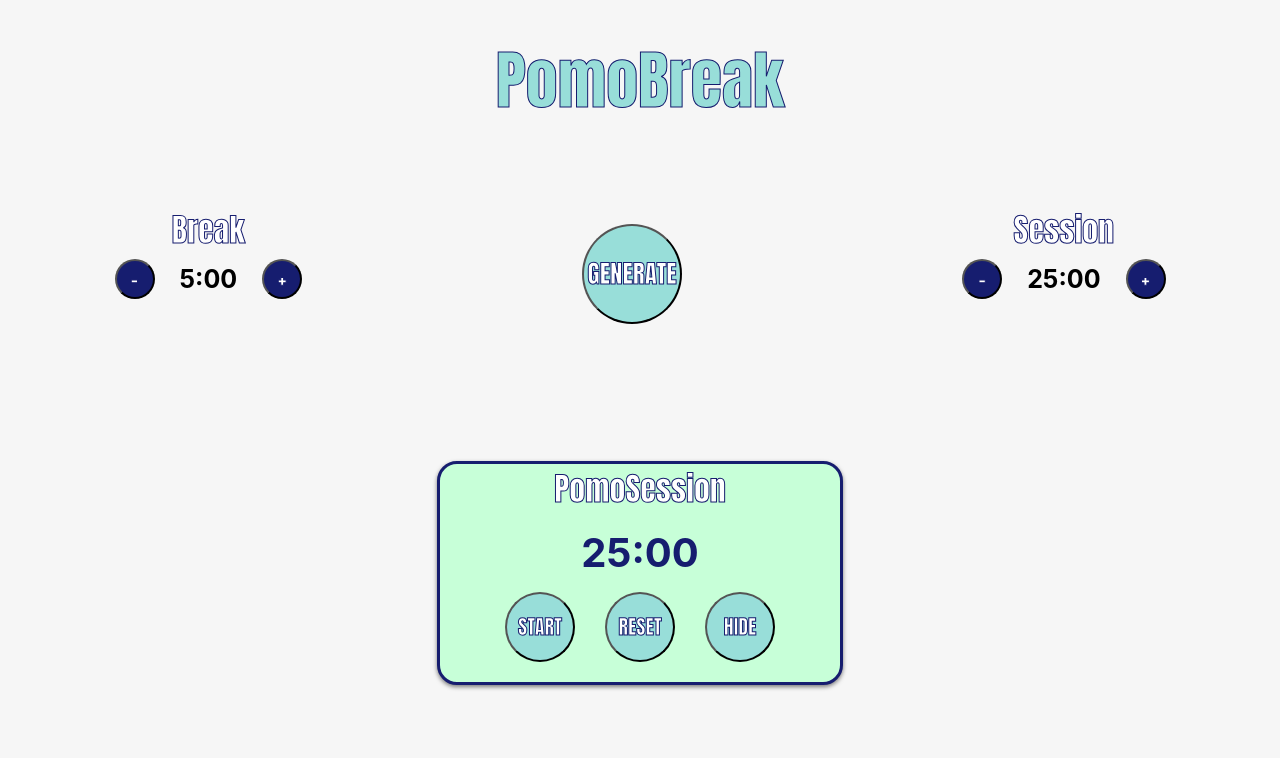
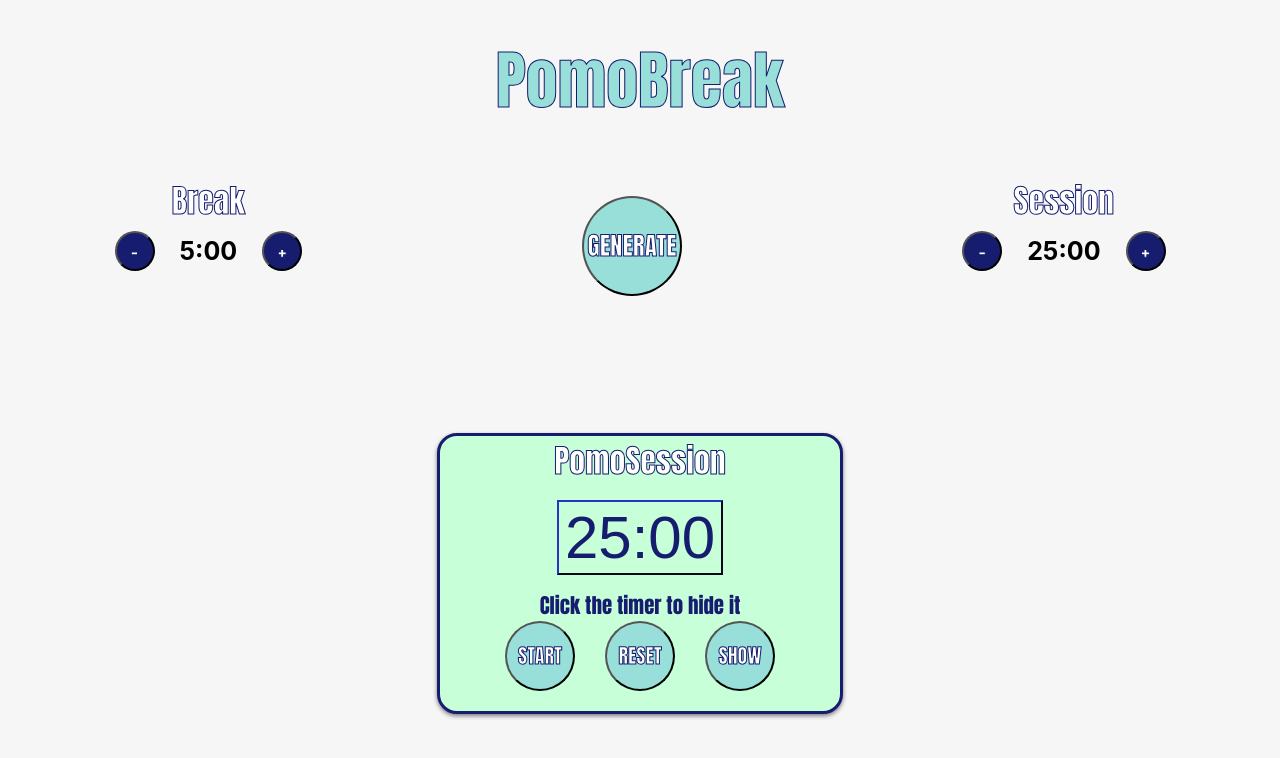
Before and after one commit to victoriadealba/Pomobreak, a React (Create React App) app in the folder client/: page / in a window 1280 px wide. Shown: the top 758 px of the page. Built offline with nearby package versions, Linux system fonts and the light colour scheme.

Commit message:
Hide Timer Button

```diff
--- a/client/src/App.css
+++ b/client/src/App.css
@@ -39,9 +39,20 @@ h2{
    margin:15px;
 
  }
+
  h5{
    font-size: 25px;
    margin: 10px;
+ }
+
+ h7 {
+  text-align: center;
+  font-size: 1.3rem;
+  margin-left: 60px;
+  margin-right: 60px;
+  color: #161D6F ;
+  font-family: Impact, fantasy;
+  overflow-wrap: normal;
  }
 
 .intervals{
@@ -210,3 +221,27 @@ h2{
   display:inline-block;
   text-transform: uppercase;
 }
+
+.hideTimer {
+  font-size: 60px;
+  background-color: #C7FFD8;
+  color: #161D6F;
+  margin-right: 100px;
+  margin-left: 100px;
+  margin-bottom: 15px;
+  margin-top: 15px;
+  border-color: #161D6F;
+  text-align: center;
+}
+
+.hideTimer:focus {
+  font-size: 60px;
+  background-color: #C7FFD8;
+  color: #C7FFD8;
+  margin-right: 100px;
+  margin-left: 100px;
+  margin-bottom: 15px;
+  margin-top: 15px;
+  border-color: #161D6F;
+  text-align: center;
+}
--- a/client/src/components/Timer.js
+++ b/client/src/components/Timer.js
@@ -17,14 +17,15 @@ const Timer = (props) => {
        <section class = 'timer-container'>
 
       <h4 id='timer-label'>{timerLabel}</h4>
-      <h3 id='time-left'>{clockFormat(timeLeft)}</h3>
+      <button class="hideTimer" id='time-left'>{clockFormat(timeLeft)}</button>
+
+      <h7> Click the timer to hide it </h7>
 
       <button class= "ui button start" id='start-stop' onClick={clickStartStop}>
           {startButtonLabel}
       </button>
       <button class = "ui button" id="reset-button" onClick={clickReset}>Reset</button>
-      <button class = "ui button hide" id="hide-button" onClick={clickHideTimer}>Hide</button>
-
+      <button class = "ui button hide" id="hide-button" onClick={clickHideTimer}>Show</button>
 
      </section>
 
```
